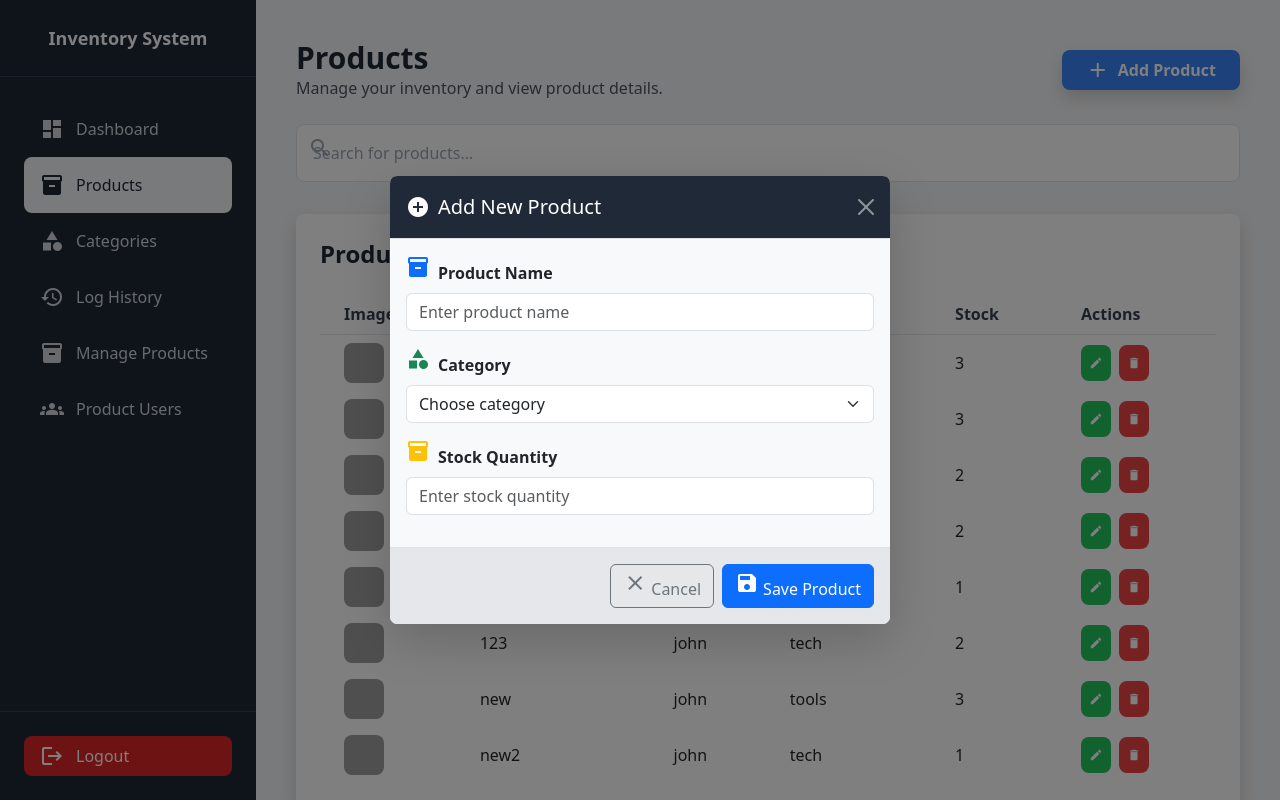
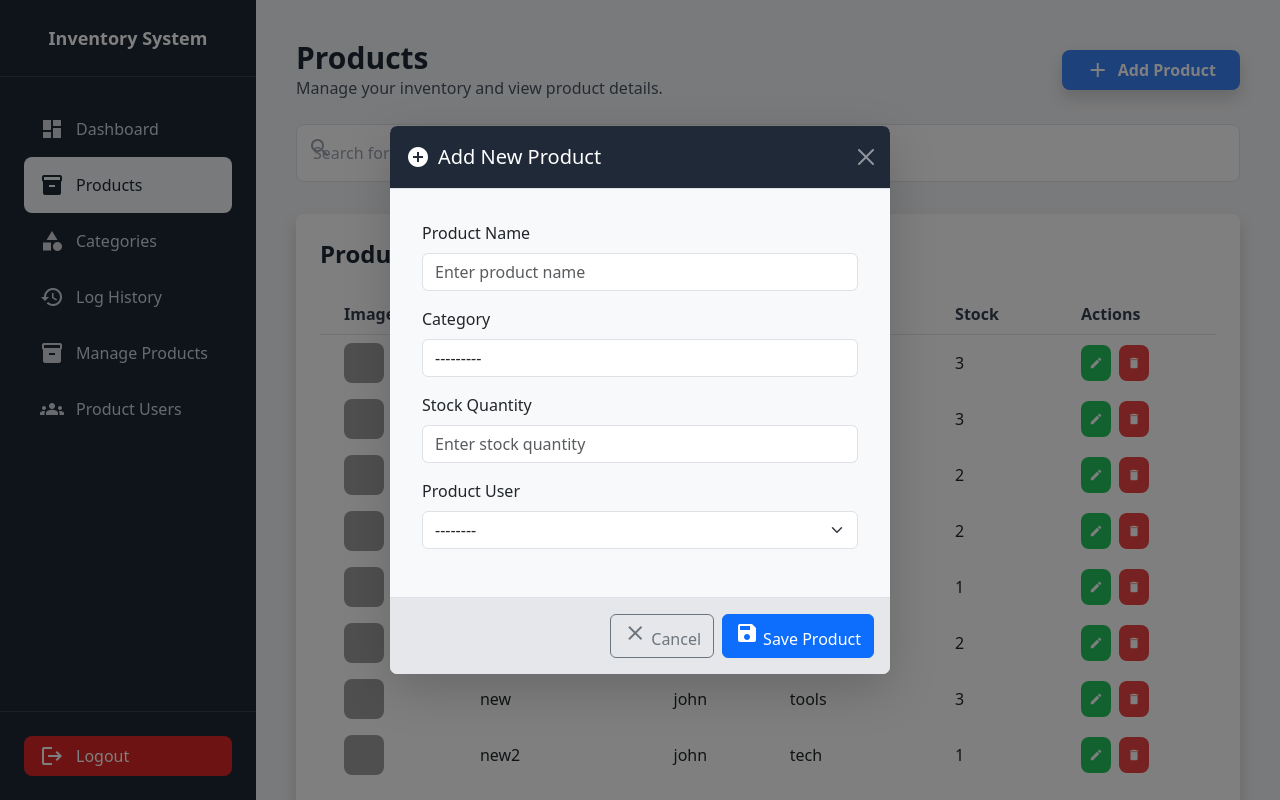
Before and after one commit to kakay22/inventorySystem, a Django app: page /products/ in a window 1280 px wide, after a click that opens the changed part. Run offline with Django 5.2, Linux system fonts and the light colour scheme; a user stored in the database is signed in; data comes from the database, SQL or seed files in the repository; both versions use the stored data as it was after the commit; some libraries are stand-ins or nearby versions; grey boxes are pictures that could not be loaded.

Commit message:
latest changes

```diff
--- a/inventorySystem/inventoryApp/templates/product_users.html
+++ b/inventorySystem/inventoryApp/templates/product_users.html
@@ -39,9 +39,9 @@
                                 <label for="product" class="form-label">Associated Product</label>
                                 <select class="form-select" id="product">
                                     <option selected>Select product</option>
-                                    <option value="1">Product 1</option>
-                                    <option value="2">Product 2</option>
-                                    <option value="3">Product 3</option>
+                                    {% for product in products %}
+                                        <option value="{{ product.name }}">{{ product.name }}</option>
+                                    {% endfor %}
                                 </select>
                             </div>
 
--- a/inventorySystem/inventoryApp/templates/products.html
+++ b/inventorySystem/inventoryApp/templates/products.html
@@ -28,32 +28,39 @@
                     </div>
                     <!-- Modal Body -->
                     <div class="modal-body bg-light">
-                        <form>
-                            <!-- Product Name -->
-                            <div class="mb-3">
-                                <label for="productName" class="form-label fw-semibold">
-                                    <span class="material-icons me-2 text-primary">inventory</span>Product Name
-                                </label>
-                                <input type="text" class="form-control" id="productName" placeholder="Enter product name" required>
-                            </div>
-                            <!-- Category -->
-                            <div class="mb-3">
-                                <label for="category" class="form-label fw-semibold">
-                                    <span class="material-icons me-2 text-success">category</span>Category
-                                </label>
-                                <select class="form-select" id="category" required>
-                                    <option value="" selected disabled>Choose category</option>
-                                    <option value="electronics">Electronics</option>
-                                    <option value="apparel">Apparel</option>
-                                    <option value="home_appliances">Home Appliances</option>
+                        <form id="add_product_form" action="{% url 'add_product' %}" method="post">
+                            {% csrf_token %}
+
+                            <div class="modal-body">
+                                <div class="mb-3">
+                                <label for="name" class="form-label">Product Name</label>
+                                <input type="text" id="name" name="name" placeholder="Enter product name" class="form-control">
+                                </div>
+
+                                <div class="mb-3">
+                                    <label for="category" class="form-label">Category</label>
+                                    <select name="category" id="category" class="form-control">
+                                        <option selected>---------</option>
+                                        {% for category in categories %}
+                                            <option value="{{ category.name}}">{{ category.name}}</option>
+                                        {% endfor %}
+                                    </select>
+                                </div>
+
+                                <div class="mb-3">
+                                    <label for="stock" class="form-label">Stock Quantity</label>
+                                    <input type="number" id="stock" name="stock" placeholder="Enter stock quantity" class="form-control">
+                                </div>
+
+                                <div class="mb-3">
+                                <label for="user" class="form-label">Product User</label>
+                                <select name="user" id="user" class="form-select">
+                                    <option selected>--------</option>
+                                    {% for user in users %}
+                                        <option value="{{ user.name }}">{{ user.name }}</option>
+                                    {% endfor %}
                                 </select>
-                            </div>
-                            <!-- Stock -->
-                            <div class="mb-3">
-                                <label for="stock" class="form-label fw-semibold">
-                                    <span class="material-icons me-2 text-warning">inventory_2</span>Stock Quantity
-                                </label>
-                                <input type="number" class="form-control" id="stock" placeholder="Enter stock quantity" required>
+                                </div>
                             </div>
                         </form>
                     </div>
@@ -62,7 +69,7 @@
                         <button type="button" class="btn btn-outline-secondary" data-bs-dismiss="modal">
                             <span class="material-icons me-1">close</span>Cancel
                         </button>
-                        <button type="button" class="btn btn-primary">
+                        <button type="submit" class="btn btn-primary" form="add_product_form">
                             <span class="material-icons me-1">save</span>Save Product
                         </button>
                     </div>
--- a/inventorySystem/inventoryApp/views.py
+++ b/inventorySystem/inventoryApp/views.py
@@ -3,6 +3,7 @@ from .models import Category, Product, Log, RemovedProduct, ProductUser
 from django.contrib.auth.decorators import login_required
 from django.contrib import messages
 from django.db.models import Count
+from .utils import record_log
 
 # Create your views here.
 
@@ -16,8 +17,10 @@ def dashboard(request):
 
 @login_required
 def products(request):
-	products = Product.objects.all()
-	return render(request, 'products.html', {'products':products})
+    users = ProductUser.objects.all()
+    products = Product.objects.all()
+    categories = Category.objects.all()
+    return render(request, 'products.html', {'products':products, 'users':users, 'categories':categories})
 
 @login_required
 def categories(request):
@@ -41,7 +44,8 @@ def manage(request):
 @login_required
 def product_users(request):
     users = ProductUser.objects.all()
-    return render(request, 'product_users.html', {'users':users})
+    products = Product.objects.all()
+    return render(request, 'product_users.html', {'users':users, 'products':products})
 
 @login_required
 def add_product(request):
@@ -75,6 +79,13 @@ def add_product(request):
         )
         product.save()
 
+        user_instance = ProductUser.objects.get(name=user_name)
+
+        # Record the log
+        action = "Add Product"
+        details = f"Product '{name}' added with stock {stock} in category '{category}'."
+        record_log(action, details, user_instance, product)
+
         # Success message
         messages.success(request, f"Product '{name}' added successfully.")
         return redirect('manage')
```
Also changed, not shown: inventorySystem/inventoryApp/templates/dashboard.html (+4 -4 lines), inventorySystem/inventoryApp/utils.py (added, +22 -0 lines), inventorySystem/db.sqlite3.
